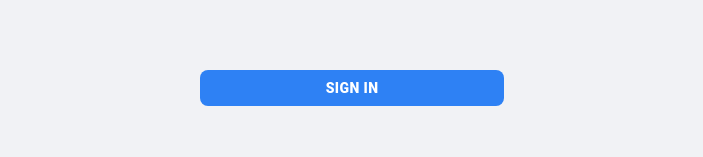
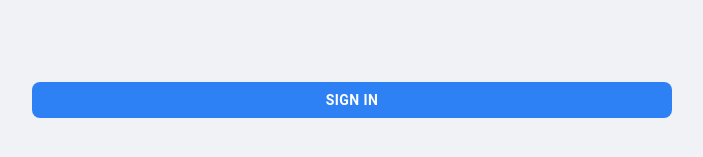
Before and after one commit to ediazjz/facebook-clone, a React (Create React App) app: page / in a window 1280 px wide. Shown: the part 575-732 px from the top of the page, without its empty margins (288-991 px from the left). Built offline with nearby package versions, Linux system fonts and the light colour scheme.

Commit message:
Refactor Login

```diff
--- a/src/Login.css
+++ /dev/null
@@ -1,24 +0,0 @@
-.login {
-  height: 100vh;
-  display: grid;
-  place-items: center;
-}
-.login > button {
-  width: 19rem;
-  background-color: #2e81f4;
-  color: white;
-  font-weight: 800;
-  border-radius: .5rem;
-}
-.login > button:hover {
-  background-color: #166fe5;
-}
-
-.login__logo {
-  display: flex;
-  flex-direction: column;
-}
-.login__logo > img {
-  object-fit: contain;
-  height: 9rem;
-}
--- a/src/Login.js
+++ b/src/Login.js
@@ -1,5 +1,4 @@
 import { Button } from '@material-ui/core';
-import './Login.css';
 import { auth, provider } from './firebase';
 import { useStateValue } from './StateProvider';
 import { actionTypes } from './reducer';
@@ -20,16 +19,18 @@ const Login = () => {
   };
 
   return (
-    <div className="login">
-      <div className="login__logo">
+    <div className="login h-screen grid place-items-center">
+      <div className="login__logo flex flex-col">
         <img
+          className="h-36 object-contain"
           src="https://upload.wikimedia.org/wikipedia/commons/5/51/Facebook_f_logo_%282019%29.svg"
           alt="Facebook logo" />
         <img
+          className="h-48 object-contain"
           src="https://www.logo.wine/a/logo/Facebook/Facebook-Logo.wine.svg"
           alt="Facebook logo text" />
       </div>
-      <Button type="submit" onClick={signIn}>
+      <Button className="login__button" type="submit" onClick={signIn}>
         Sign In
       </Button>
     </div>
--- a/src/index.css
+++ b/src/index.css
@@ -3,6 +3,10 @@
 @tailwind utilities;
 
 @layer components {
+  .login__button {
+    @apply w-1/2 bg-brand hover:bg-brand-dark text-white font-bold rounded-lg !important;
+  }
+
   .header__option {
     /* my-1 px-6 */
     @apply mt-1 mb-3 px-4 flex items-center cursor-pointer;
--- a/tailwind.config.js
+++ b/tailwind.config.js
@@ -9,7 +9,8 @@ module.exports = {
           "input": "#eff2f5",
         },
         brand: {
-          "DEFAULT": "#2e81f4"
+          "DEFAULT": "#2e81f4",
+          "dark": "#166fe5"
         }
       }
     },
```
